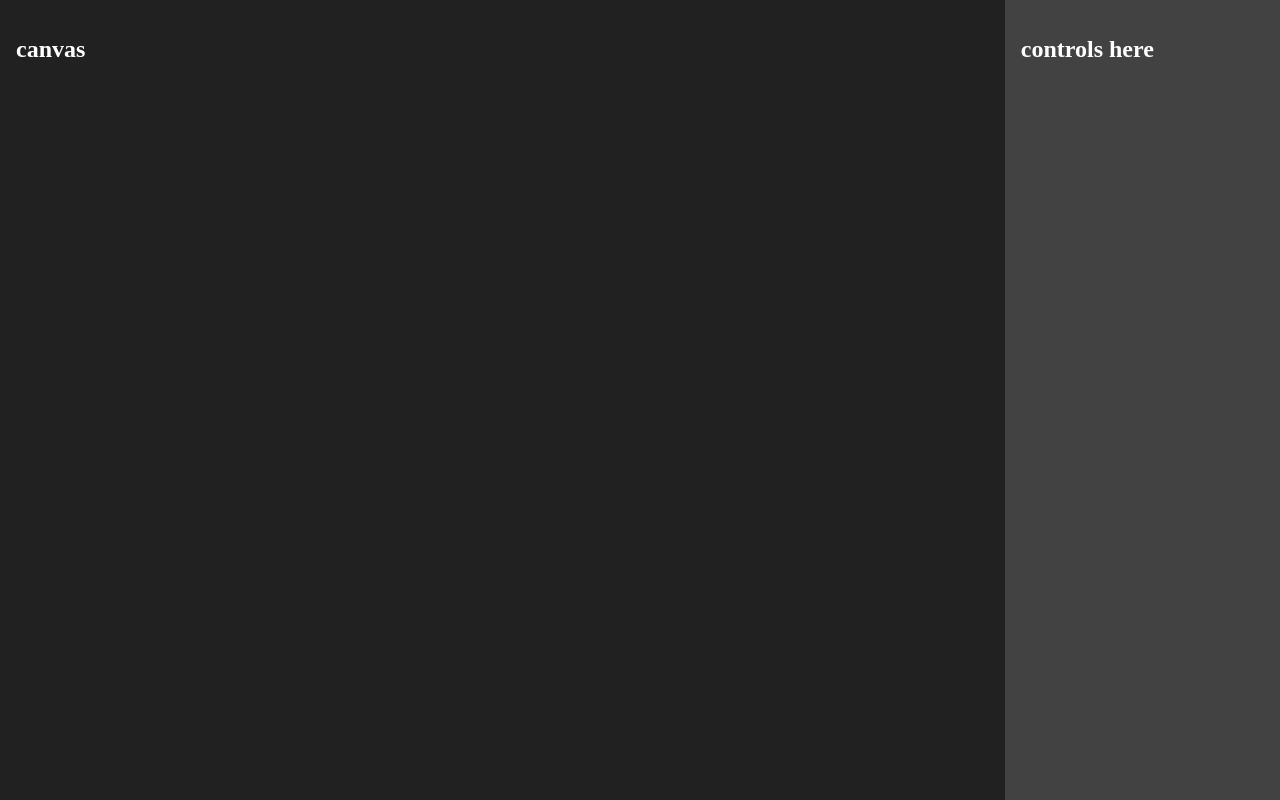
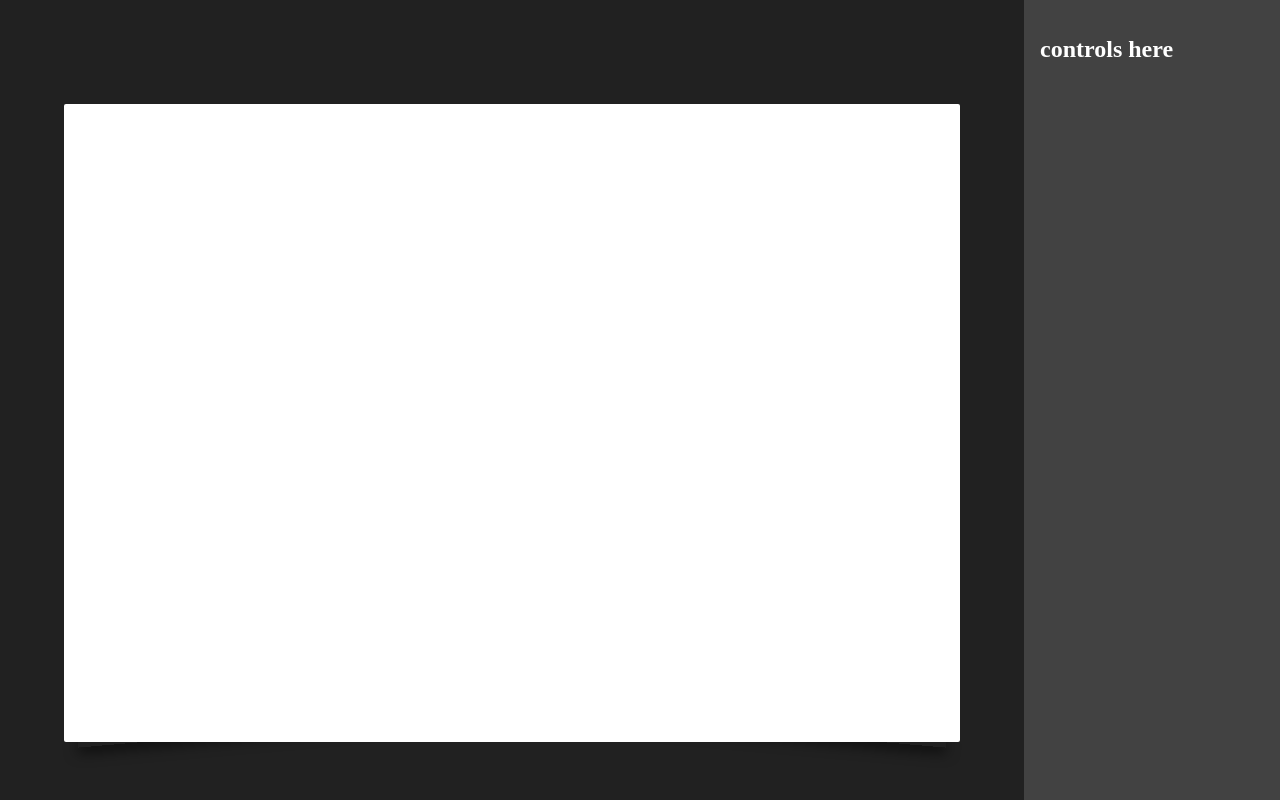
Before and after one commit to joeglDev/Painting-app, a React (Vite) app: page / in a window 1280 px wide. Built offline with nearby package versions, Linux system fonts and the light colour scheme; the HTML template or start-up script is replaced by a standard one.

Commit message:
feat/canvas(added canvas)
Added drawing area with paper like css

```diff
--- a/src/App.tsx
+++ b/src/App.tsx
@@ -1,7 +1,7 @@
 import { styled } from 'styled-components'
 import './App.css'
-import { Canvas } from './components/Canvas'
-import { ControlPanel } from './components/ControlPanel'
+import { Canvas } from './components/canvas/Canvas'
+import { ControlPanel } from './components/control-panel/ControlPanel'
 
 const MainPageWrapper = styled.div`
 display: flex;
--- a/src/components/Canvas.tsx
+++ b/src/components/canvas/Canvas.tsx
@@ -1,14 +1,15 @@
 import { styled } from "styled-components";
+import { DrawingArea } from "./DrawingArea";
 
 const CanvasWrapper = styled.section`
 flex: 80;
-padding: 1rem;
+padding: 4rem;
 `;
 
 export const Canvas = () => {
     return (
         <CanvasWrapper>
-            <h2>canvas</h2>
+            <DrawingArea></DrawingArea>
         </CanvasWrapper>
     )
 }
--- /dev/null
+++ b/src/components/canvas/DrawingArea.style.ts
@@ -0,0 +1,45 @@
+import { styled } from "styled-components";
+
+export const CanvasWrapper = styled.div`
+  position: relative;
+  margin: 2.5rem auto;
+  width: 100%;
+  height: 95%;
+  background: #fff;
+  border-radius: 0.125rem;
+
+  &::before,
+  &::after {
+    content: '';
+    position: absolute;
+    bottom: 0.625rem;
+    width: 40%;
+    height: 0.625rem;
+    box-shadow: 0 0.3125rem 0.875rem rgba(0,0,0,.7);
+    z-index: -1;
+    transition: all .3s ease-in-out;
+  }
+
+  &::before {
+    left: 0.9375rem;
+    transform: skew(-5deg) rotate(-5deg);
+  }
+
+  &::after {
+    right: 0.9375rem;
+    transform: skew(5deg) rotate(5deg);
+  }
+
+  &:hover::before,
+  &:hover::after {
+    box-shadow: 0 0.125rem 0.875rem rgba(0,0,0,.4);
+  }
+
+  &:hover::before {
+    left: 0.3125rem;
+  }
+
+  &:hover::after {
+    right: 0.3125rem;
+  }
+`;
--- /dev/null
+++ b/src/components/canvas/DrawingArea.tsx
@@ -0,0 +1,6 @@
+import { CanvasWrapper } from "./DrawingArea.style";
+
+
+export const DrawingArea = () => {
+return <CanvasWrapper></CanvasWrapper>
+};
```
Also changed, not shown: src/components/control-panel/ControlPanel.tsx (renamed from src/components/ControlPanel.tsx).
